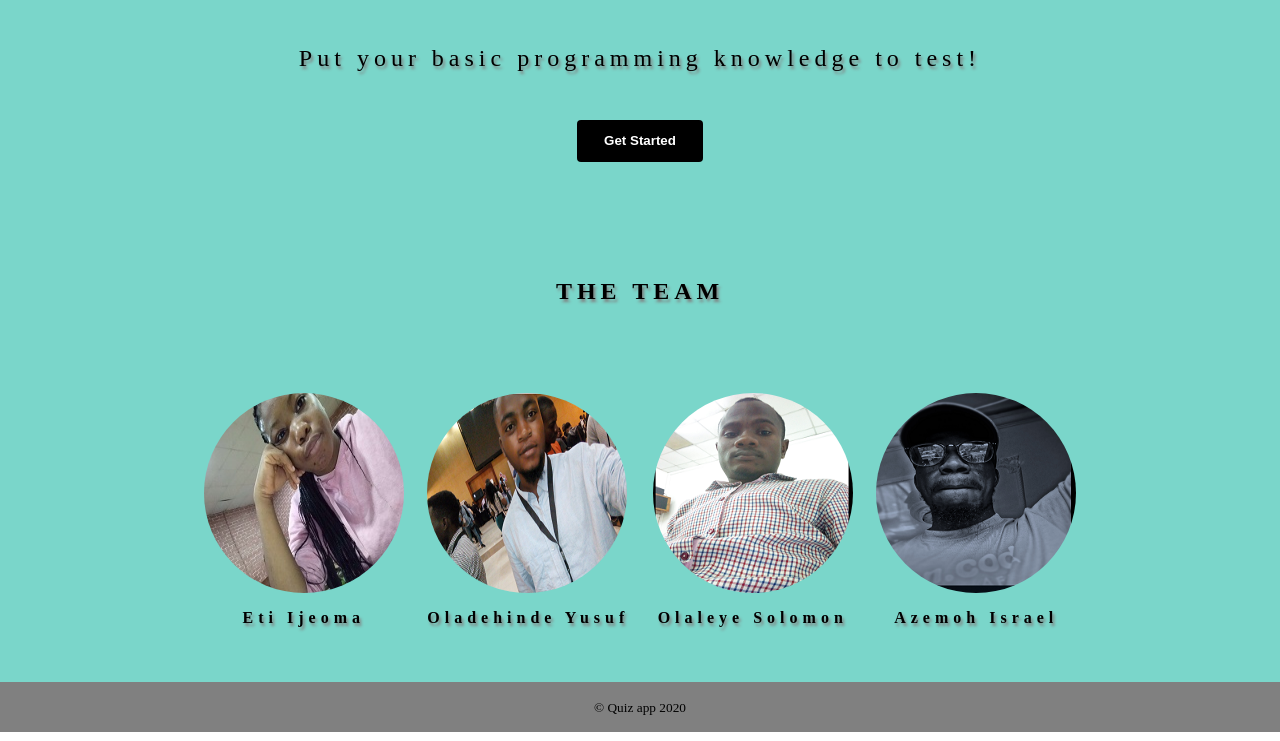
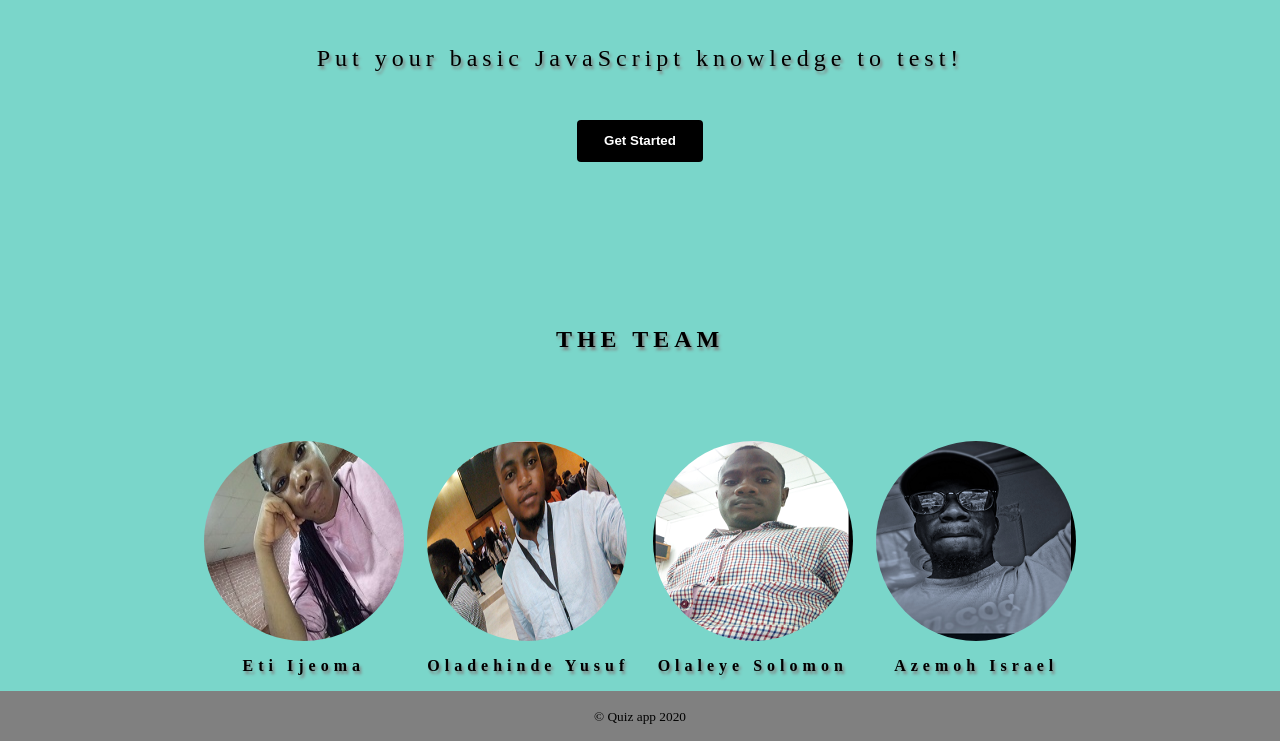
Before and after one commit to thykingdoncome/VanillaJS-Quiz-app, a plain HTML site: page index.html in a window 1280 px wide. Shown: the part 118-859 px from the top of the page. Drawn offline with Linux system fonts and the light colour scheme.

Commit message:
further refactor

```diff
--- a/JS/index.js
+++ b/JS/index.js
@@ -1,17 +1,17 @@
 (function() {
     const text = [
         {
-            item: 'Do you know programming?'
+            item: 'Do you know JavaScript?'
         },
         {
-            item: 'Gear up'
+            item: 'Gear up!!'
         },
 
        {
            item:  'Be the greatest'
        },
        {
-           item:  'Put your basic programming knowledge to test!'
+           item:  'Put your basic JavaScript knowledge to test!'
        }
     ]
 
--- a/css/style.css
+++ b/css/style.css
@@ -6,7 +6,7 @@
 
 #container {
     background: rgb(122, 214, 202);
-    min-height: 100vh;
+    min-height: calc(100vh - 50px);
     width: 100%;
 }
 
@@ -20,10 +20,6 @@
 
 .page-content div {
     padding: 1em 0;
-}
-
-.title {
-    text-shadow: ;
 }
 
 button {
@@ -48,6 +44,7 @@ button:hover {
     width: 70%;
     letter-spacing: 5px;
     text-shadow: 2px 3px 3px gray;
+    padding-top: 3em;
 }
 
 h2 {
@@ -113,6 +110,7 @@ img {
     text-shadow: 2px 2.3px 2px rgb(39, 39, 39);
     text-transform: uppercase;
     animation: animate 3s linear infinite;
+    background-clip: padding-box;
     -webkit-background-clip: text;
     -webkit-text-fill-color: rgba(255, 255, 255, 0);
 }
--- a/pages/quiz.css
+++ b/pages/quiz.css
@@ -19,7 +19,7 @@ body {
   width: 70%;
   margin: 5em auto 1em;
   position: relative;
-  min-height: 100vh;
+  min-height: calc(100vh - 185px);
 }
 
 #header {
@@ -110,14 +110,13 @@ button:hover {
 
 }
 
-#previous, #next, #submit {
+#previous, #next, #submit, #restart {
   outline: 0;
   border: none;
   font-weight: bold;
 }
 
 #scores {
-  font-family: ;
   margin: 0 auto;
   width: 50%;
   margin-top: 20px;
@@ -135,7 +134,6 @@ button:hover {
   left: 50%;
   transform:translate(-50%,-50%);
   background: #fff;
-  /* text-align: center; */
   box-sizing: border-box;
   box-shadow: 0 0 20px rgba(0,0,0,.7);
   z-index: 2;
@@ -157,7 +155,6 @@ button:hover {
   box-sizing:border-box;
   display: flex;
   justify-content: space-between;
-  /* padding: .5em 1em; */
   }
 
   #close {
```
Also changed, not shown: JS/script.js (+7 -16 lines).
